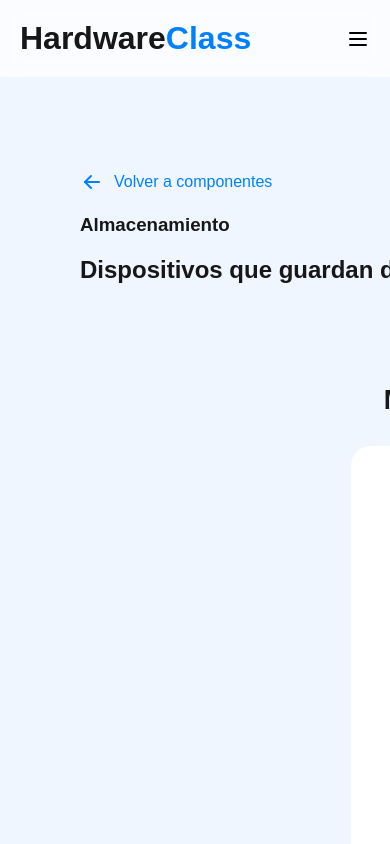
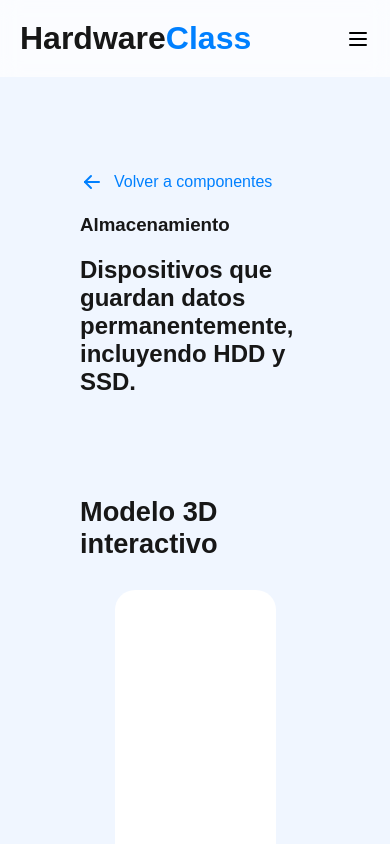
Before and after one commit to OrlandoTellez/hardware-web, a Next.js app: page /componentes/almacenamiento in a window 390 px wide. Shown: the top 844 px of the page. Built offline with nearby package versions, Linux system fonts and the light colour scheme; no server answers.

Commit message:
refactor: update styles in page.module.css for responsive layout

```diff
--- a/src/app/componentes/[componente]/page.module.css
+++ b/src/app/componentes/[componente]/page.module.css
@@ -1,4 +1,5 @@
 .section{
+    width: 100%;
     margin-top: 90px;
     padding: 80px;
     display: grid;
@@ -6,9 +7,11 @@
     gap: 100px;
 
     && article{
-        width: 100ch;
+        width: 100%;
+        max-width: 90ch;
         display: grid;
         gap: 20px;
+        place-content: center;
     }
 
 }
```
